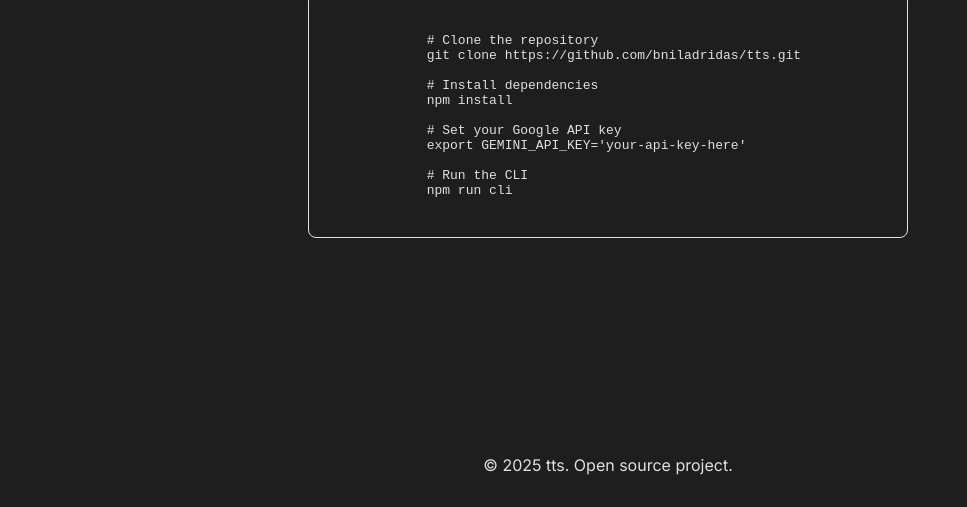
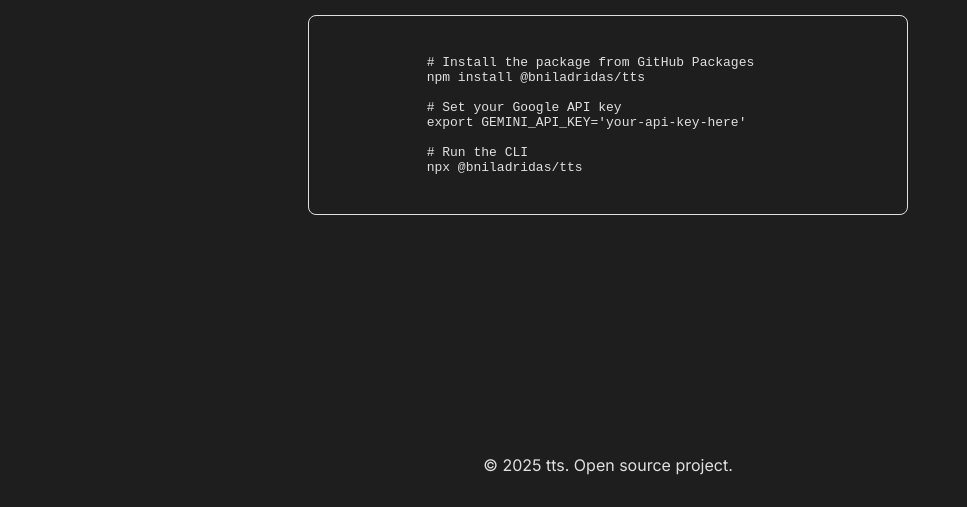
Before and after one commit to bniladridas/tts, a website: page docs/index.html in a window 1280 px wide. Shown: the part 377-884 px from the top of the page, without its empty margins (32-999 px from the left). Drawn offline with Linux system fonts and the light colour scheme.

Commit message:
docs: update landing page for package install from GPR

```diff
--- a/docs/index.html
+++ b/docs/index.html
@@ -129,13 +129,10 @@
 
         <div id="get-started" class="code-block">
           <code>
-            <span class="comment"># Clone the repository</span>
-            <span class="command"
-              >git clone https://github.com/bniladridas/tts.git</span
+            <span class="comment"
+              ># Install the package from GitHub Packages</span
             >
-
-            <span class="comment"># Install dependencies</span>
-            <span class="command">npm install</span>
+            <span class="command">npm install @bniladridas/tts</span>
 
             <span class="comment"># Set your Google API key</span>
             <span class="command"
@@ -143,7 +140,7 @@
             >
 
             <span class="comment"># Run the CLI</span>
-            <span class="command">npm run cli</span>
+            <span class="command">npx @bniladridas/tts</span>
           </code>
         </div>
       </div>
```
